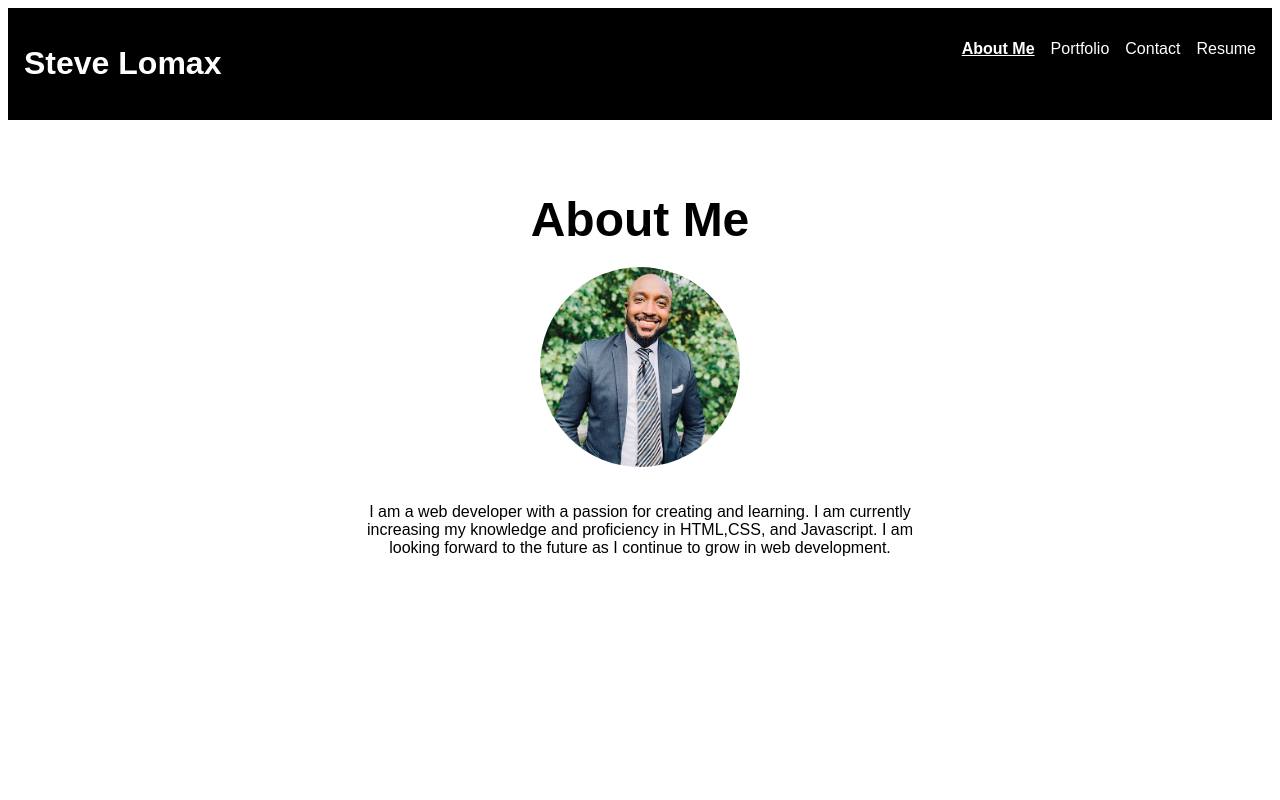
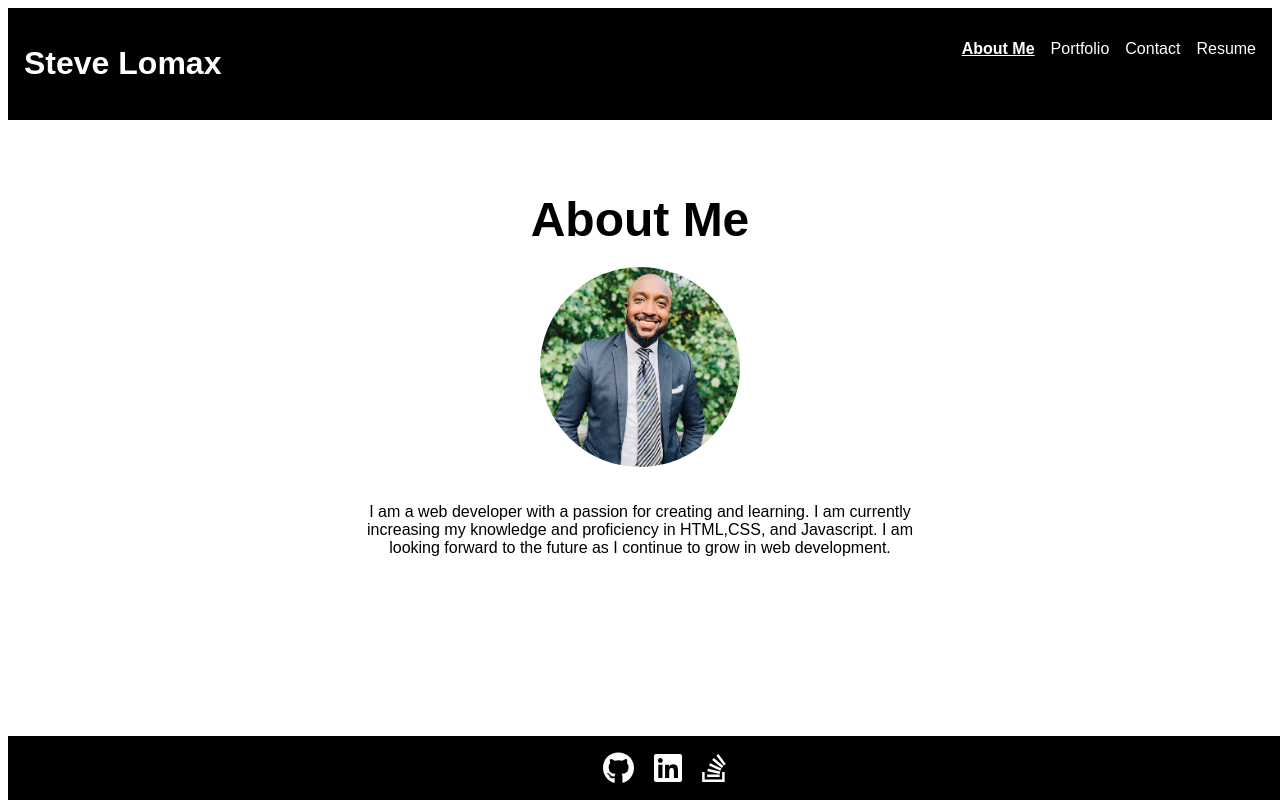
Before and after one commit to stevelomax1/react-portfolio, a React (Create React App) app: page / in a window 1280 px wide. Built offline with nearby package versions, Linux system fonts and the light colour scheme.

Commit message:
fixed footer color css

```diff
--- a/src/index.css
+++ b/src/index.css
@@ -30,7 +30,7 @@ section {
 }
 
 footer {
-  background-color: #0000;
+  background-color: #000000;
   color: white;
   text-align: center;
   padding: 1rem;
```
